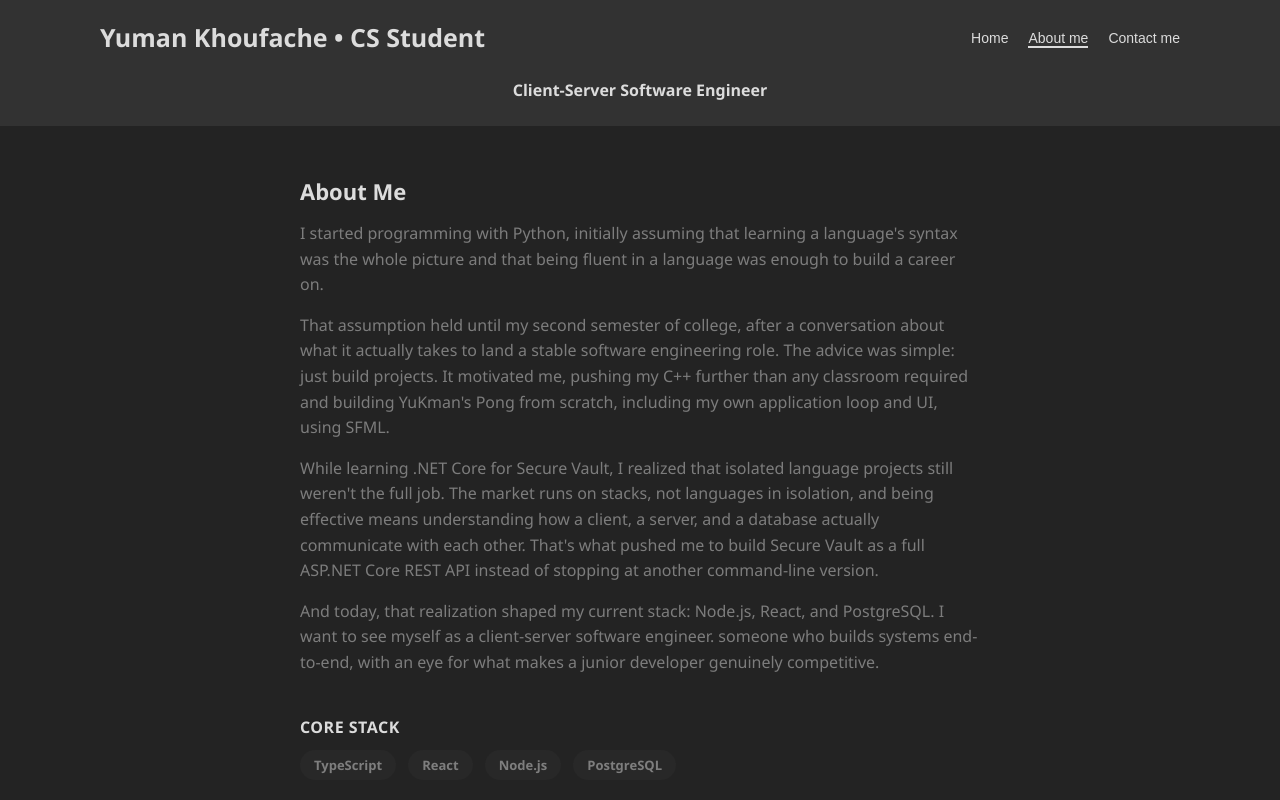
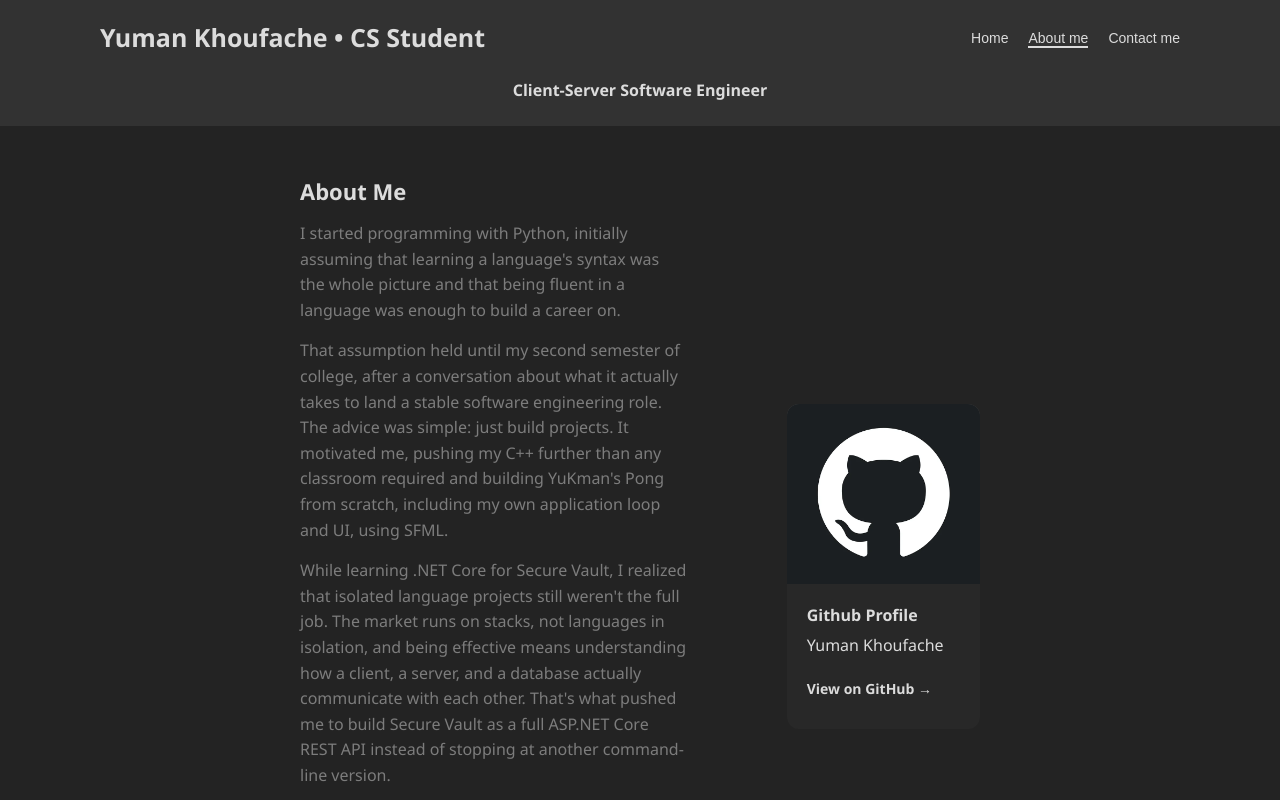
Before and after one commit to YumanKh/Portfolio, a React (Vite) app: page /AboutMe in a window 1280 px wide. Shown: the top 800 px of the page. Built offline with nearby package versions, Linux system fonts and the light colour scheme.

Commit message:
feat: add GitHub profile card to About Me page

```diff
--- a/src/AboutMe.tsx
+++ b/src/AboutMe.tsx
@@ -6,6 +6,7 @@ const AboutMe = () => {
         <>
             <main>
                 <section className="about-showcase">
+                    <div className="github-showcase">
                         <div className="about-text">
                             <h3>About Me</h3>
                             <p>
@@ -36,6 +37,17 @@ const AboutMe = () => {
                             </p>
                         </div>
 
+                        <div className="card">
+                            <div className="card-image"></div>
+                            <div className="card-info">
+                                <h4>Github Profile</h4>
+                                <p>Yuman Khoufache</p>
+                                <a className="profile-link" href="https://github.com/YumanKh" target="_blank"> View on GitHub →</a>
+                            </div>
+                        </div>
+                    </div>
+                </section>
+
                     <div className="about-stack">
                         <div className="stack-group">
                             <h4>Core Stack</h4>
@@ -64,7 +76,6 @@ const AboutMe = () => {
                             <button className="contact-me-button">Contact me</button>
                         </Link>
                     </div>
-                </section>
             </main>
         </>
     )
--- a/src/index.css
+++ b/src/index.css
@@ -258,6 +258,7 @@ main {
 
     .about-text {
         display: flex;
+        width: 600px;
         flex-direction: column;
         gap: 15px;
     }
@@ -271,6 +272,61 @@ main {
         max-width: 700px;
         color: var(--text-muted);
         line-height: 1.6;
+    }
+
+    .github-showcase {
+        display: flex;
+        align-items: center;
+        width: 100%;
+        gap: 100px;
+
+        .card {
+            width: 300px;
+            height: 325px;
+            margin-left: auto;
+            border-radius: 12px;
+            overflow: hidden;
+            background-color: var(--card-bg);
+            transition: box-shadow 0.3s ease, transform 0.5s ease;
+            }
+
+        .card:hover {
+            box-shadow: 1px 1px 0px black;
+            transform: translate(-3px, -3px);
+        }
+
+        .card-info {
+            display: flex;
+            margin-right: auto;
+            padding: 20px;
+            flex-direction: column;
+            align-items: flex-start;
+            gap: 8px;
+        }
+
+        .card-image {
+            width: 100%;
+            height: 180px;
+            background-color: #444;
+            background-size: cover;
+            background-position: center;
+
+            &.card-image{
+                background-image: url("./assets/github-logo.png");
+            }
+        }
+
+        .profile-link {
+            margin-top: 15px;
+            color: var(--text);
+            text-decoration: none;
+            font-size: 14px;
+            font-weight: bold;
+        }
+
+        .profile-link:hover {
+            text-decoration: underline;
+        }
     }
 
     .about-stack h4 {
@@ -308,14 +364,19 @@ main {
         letter-spacing: 0.5px;
     }
 
-    .contact h4 {
+    .contact {
+        flex-basis: 100%;
+        display: flex;
+        flex-direction: column;
+
+        h4 {
             color: var(--text);
             font-size: 18px;
             margin-bottom: 12px;
             letter-spacing: 0.5px;
         }
 
-    .contact .contact-me-button{
+        .contact-me-button{
             margin-top: 20px;
             background-color: var(--header-bg);
             color: var(--text);
@@ -327,8 +388,10 @@ main {
             cursor: pointer;
         }
 
-    .contact .contact-me-button:hover {
+        .contact-me-button:hover {
             box-shadow: 1px 1px 0px black;
             transform: translate(-1px, -1px);
         }
+
     }
+}
```
Also changed, not shown: src/assets/github-logo.png (added), 1 other file (tests, documents, lock files or other folders). Lines whose indentation alone changed are shown as unchanged.
